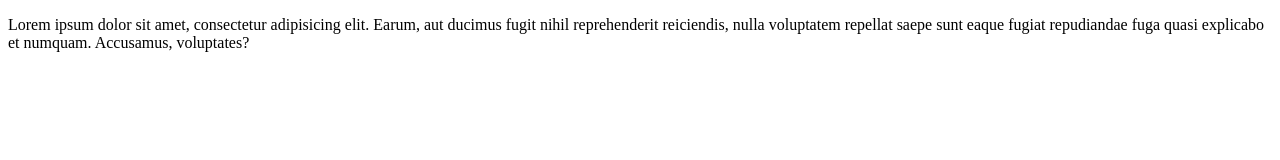
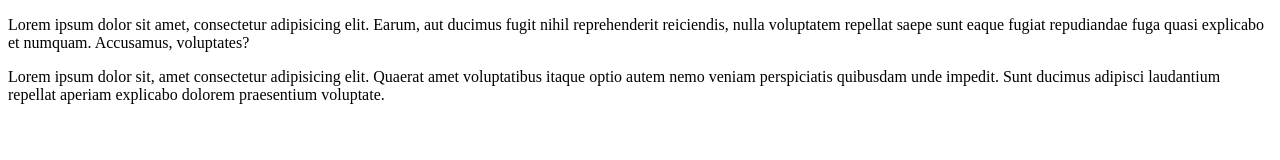
Before and after one commit to aravindak2003/Diwa, a plain HTML site: page Index.html in a window 1280 px wide. Drawn offline with Linux system fonts and the light colour scheme.

Commit message:
Modified

```diff
--- a/Index.html
+++ b/Index.html
@@ -7,5 +7,6 @@
 </head>
 <body>
     <p>Lorem ipsum dolor sit amet, consectetur adipisicing elit. Earum, aut ducimus fugit nihil reprehenderit reiciendis, nulla voluptatem repellat saepe sunt eaque fugiat repudiandae fuga quasi explicabo et numquam. Accusamus, voluptates?</p>
+<p>Lorem ipsum dolor sit, amet consectetur adipisicing elit. Quaerat amet voluptatibus itaque optio autem nemo veniam perspiciatis quibusdam unde impedit. Sunt ducimus adipisci laudantium repellat aperiam explicabo dolorem praesentium voluptate.</p>
 </body>
 </html>
```
